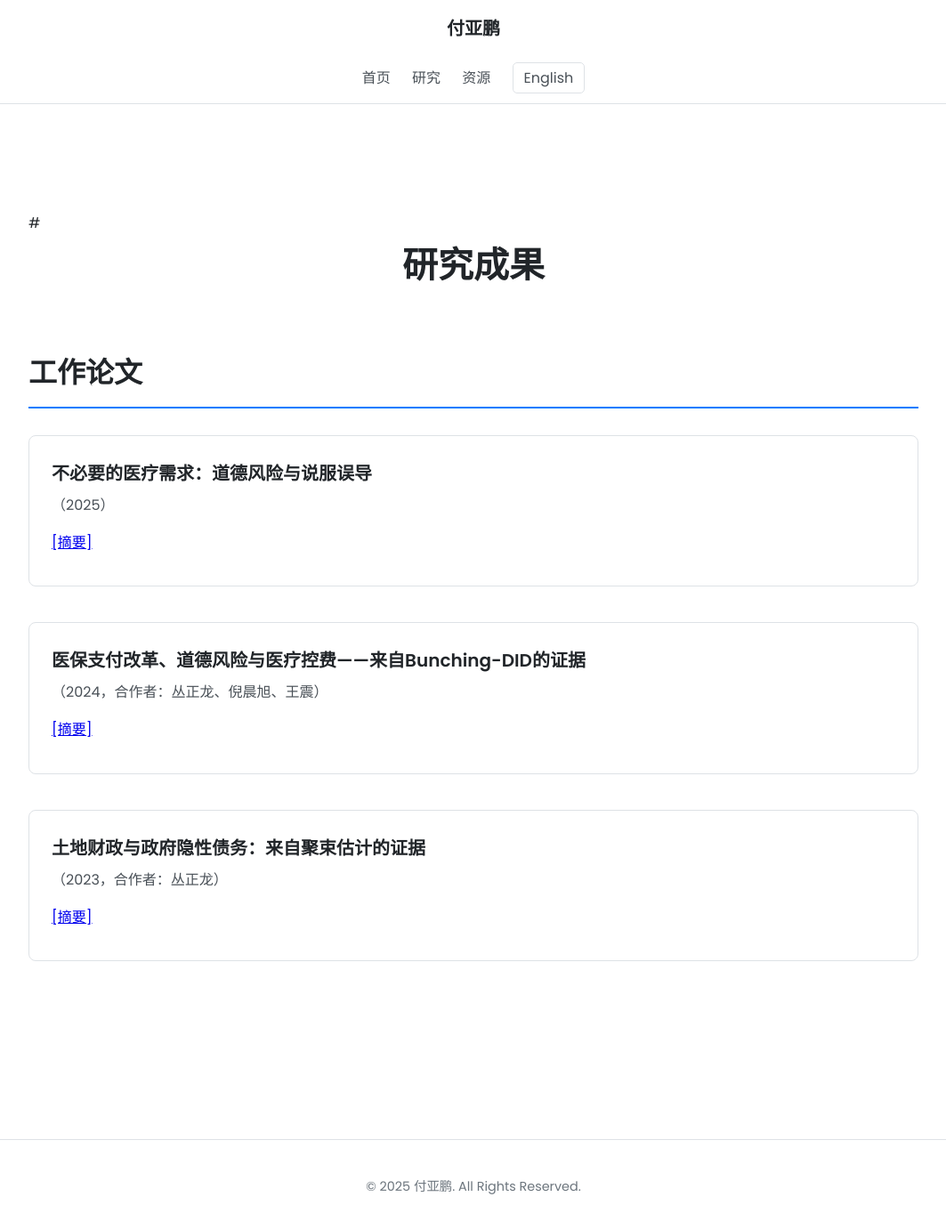
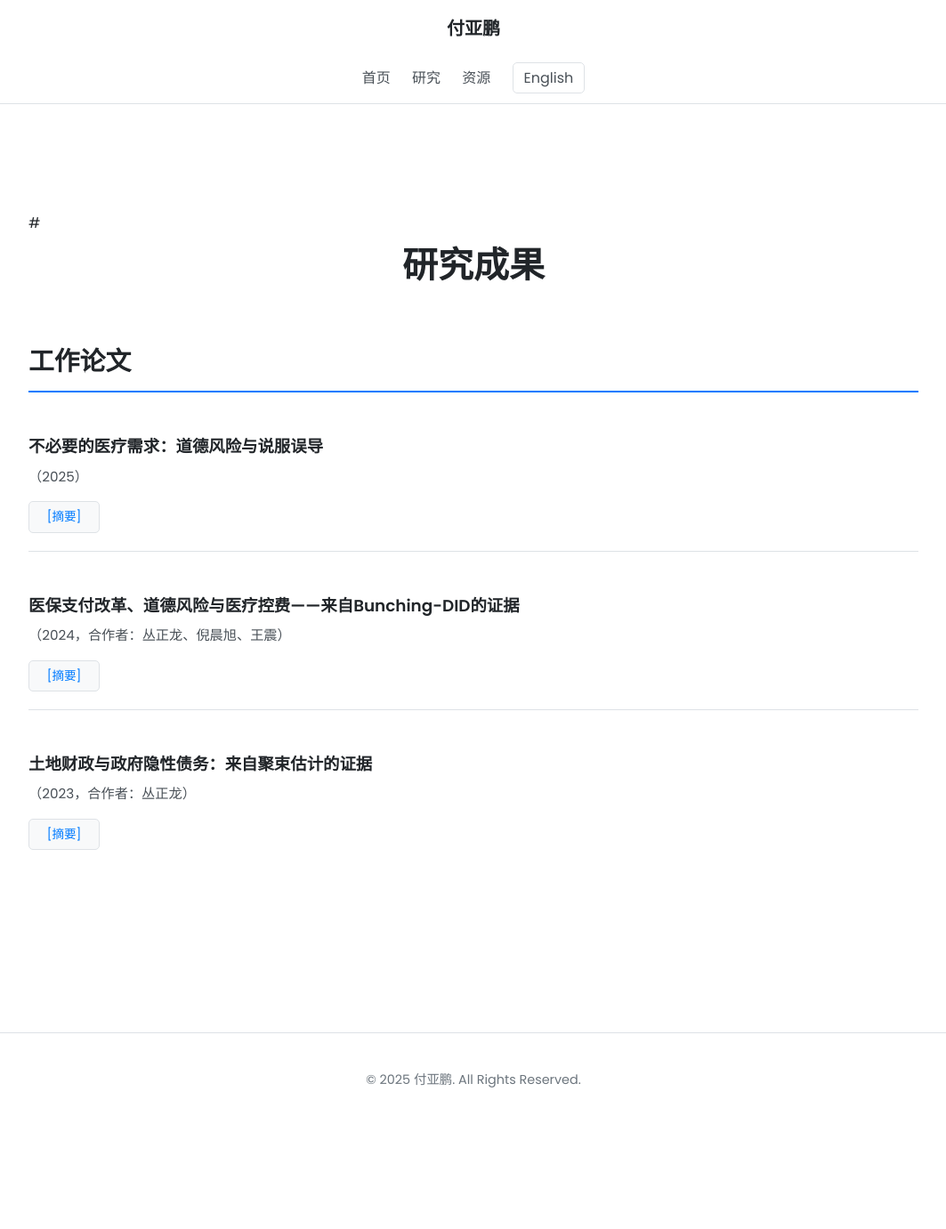
Before and after one commit to fyapeng/fyapeng.github.io, a Jekyll site: the page built from research.html, in a window 1280 px wide and 1385 px high. Shown: the top 1381 px of the window at 89% size, without its empty margins (108-1171 px from the left). Built offline with Jekyll 4.4.1, drawn with Linux system fonts in a browser that asks for light colours.

Commit message:
Update style.css

```diff
--- a/assets/css/style.css
+++ b/assets/css/style.css
@@ -141,30 +141,79 @@ body {
 .interest-description { font-size: 1.05rem; line-height: 1.8; color: var(--secondary-color); text-align: left; }
 
 
-/* ---------- 3.4 Research Page Styles ---------- */
+/* ---------- 3.4 Research Page Styles (紧凑布局) ---------- */
 .subsection-title {
-  font-size: 2rem;
+  font-size: 1.8rem; /* 减小“工作论文”等标题的大小 */
   font-weight: 600;
-  margin-top: 60px;
-  margin-bottom: 30px;
+  margin-top: 50px; /* 减小与上方内容的距离 */
+  margin-bottom: 25px; /* 减小与下方列表的距离 */
   border-bottom: 2px solid var(--accent-color);
-  padding-bottom: 10px;
+  padding-bottom: 8px;
 }
+
 .paper-list { list-style: none; padding-left: 0; }
+
 .paper-item {
-  margin-bottom: 40px;
-  padding: 25px;
+  display: flex;
+  flex-wrap: wrap; /* 允许摘要换行 */
+  justify-content: space-between; /* 核心：让左右两部分分开 */
+  align-items: flex-start; /* 顶部对齐 */
+  margin-bottom: 25px; /* 减小论文条目之间的距离 */
+  padding: 20px 0; /* 移除左右内边距，只保留上下 */
+  border-bottom: 1px solid var(--border-color); /* 用下划线分隔，更紧凑 */
+  /* 移除原有的边框和背景 */
+}
+.paper-item:last-child {
+  border-bottom: none;
+}
+
+.paper-main-content {
+  flex: 1; /* 占据大部分空间 */
+  padding-right: 20px; /* 和右侧链接保持距离 */
+}
+
+.paper-title {
+  font-size: 1.15rem; /* 减小标题字体 */
+  font-weight: 600;
+  margin-bottom: 5px;
+}
+
+.paper-authors, .paper-status, .paper-journal {
+  font-size: 0.95rem; /* 减小作者等信息字体 */
+  color: var(--secondary-color);
+  margin-bottom: 5px;
+}
+
+.paper-links {
+  flex-shrink: 0; /* 防止链接部分被压缩 */
+  display: flex;
+  flex-direction: column; /* 让链接按钮垂直排列 */
+  align-items: flex-end; /* 靠右对齐 */
+  gap: 8px; /* 按钮之间的垂直间距 */
+}
+
+.paper-link-button {
+  display: inline-block;
+  font-size: 0.85rem;
+  font-weight: 500;
+  color: var(--accent-color);
+  text-decoration: none;
+  background-color: var(--card-bg-color);
   border: 1px solid var(--border-color);
-  border-radius: 8px;
-  transition: box-shadow 0.3s;
+  padding: 5px 12px;
+  border-radius: 5px;
+  text-align: center;
+  min-width: 80px; /* 确保按钮有最小宽度 */
+  transition: all 0.2s ease;
 }
-.paper-item:hover { box-shadow: 0 4px 12px rgba(0,0,0,0.06); }
-.paper-title { font-size: 1.25rem; font-weight: 600; margin-bottom: 5px; }
-.paper-authors, .paper-status, .paper-journal { font-size: 1rem; color: var(--secondary-color); margin-bottom: 10px; }
-.paper-links { margin-bottom: 10px; margin-top: 15px; }
-.paper-link { margin-right: 15px; font-weight: 500; color: var(--accent-color); text-decoration: none; }
-.paper-link:hover { text-decoration: underline; }
+.paper-link-button:hover {
+  background-color: var(--accent-color);
+  color: white;
+  border-color: var(--accent-color);
+}
+
 .paper-abstract {
+  flex-basis: 100%; /* 关键：让摘要占据一整行 */
   background-color: #f8f9faef;
   padding: 15px;
   border-radius: 5px;
@@ -262,7 +311,7 @@ body {
   html { font-size: 15px; }
   .page-content { padding: 40px 0; }
 
-   .site-nav .page-link {
+  .site-nav .page-link {
     font-size: 0.9rem; /* 缩小字体大小 */
     margin-left: 12px; /* 减小链接之间的间距 */
   }
@@ -298,6 +347,21 @@ body {
     padding-top: 0;
     font-weight: 500;
   }
+
+  /* 响应式调整 for Research Page */
+
+  .paper-item {
+    flex-direction: column; /* 在手机上，让链接部分移动到标题下方 */
+    align-items: flex-start;
+  }
+  .paper-links {
+    width: 100%;
+    flex-direction: row; /* 在手机上，让按钮水平排列 */
+    flex-wrap: wrap;
+    align-items: flex-start;
+    margin-top: 10px;
+  }
+
 }
 
 /* Active Navigation Link Style */
```
